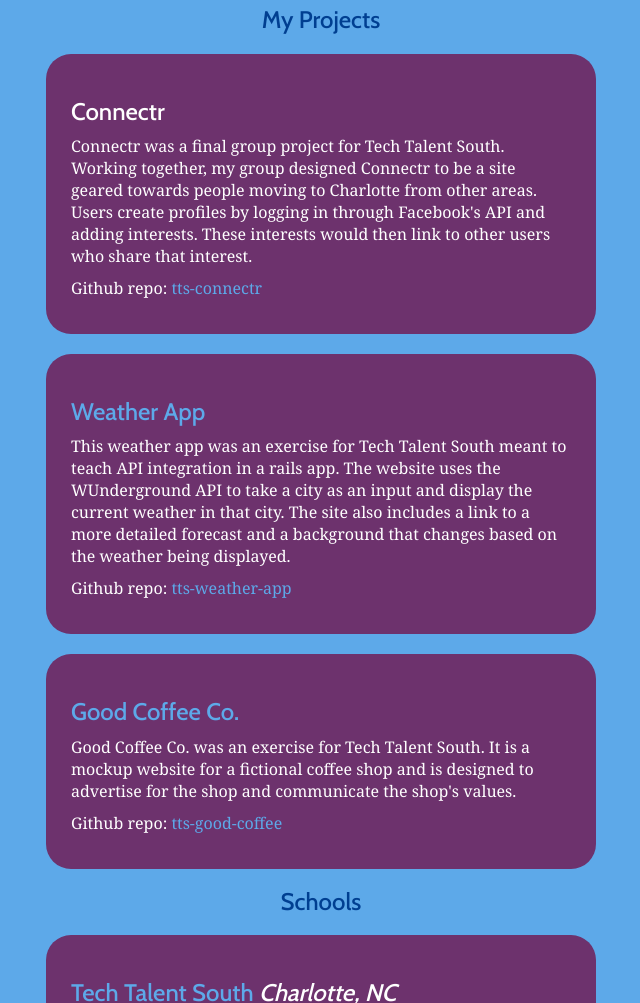
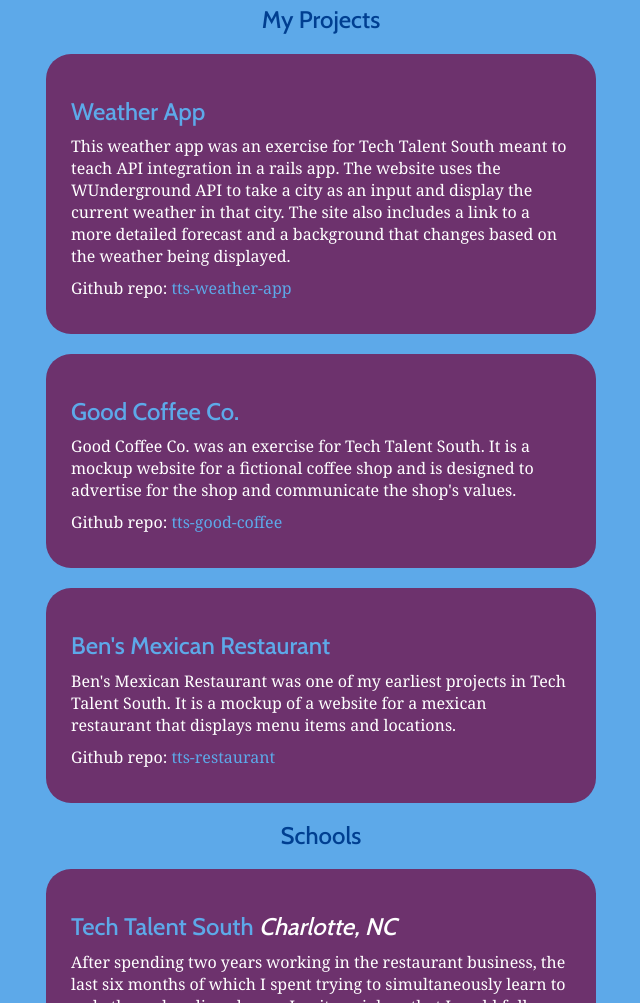
Before and after one commit to allredbm/allredbm.github.io, a plain HTML site: page index.html in a window 1280 px wide. Shown: the part 1140-2143 px from the top of the page, without its empty margins (319-959 px from the left). Drawn offline with nearby package versions, Linux system fonts and the light colour scheme.

Commit message:
removed Connectr for now, added mexican restaurant

```diff
--- a/index.html
+++ b/index.html
@@ -83,12 +83,6 @@
 	<section id="projects">
 		<h2>My Projects</h2>
 
-		<div id="Connectr" class="info">
-			<h3>Connectr</h3>
-			<p>Connectr was a final group project for Tech Talent South. Working together, my group designed Connectr to be a site geared towards people moving to Charlotte from other areas. Users create profiles by logging in through Facebook's API and adding interests. These interests would then link to other users who share that interest.</p>
-			<p>Github repo: <a href="https://github.com/allredbm/tts-connectr">tts-connectr</a></p>
-		</div>
-
 		<div id="Weather" class="info">
 			<h3><a href="https://weather-app-demo.herokuapp.com/">Weather App</a></h3>
 			<p>This weather app was an exercise for Tech Talent South meant to teach API integration in a rails app. The website uses the WUnderground API to take a city as an input and display the current weather in that city. The site also includes a link to a more detailed forecast and a background that changes based on the weather being displayed.</p>
@@ -99,6 +93,12 @@
 			<h3><a href="http://allredbm.github.io/tts-good-coffee/">Good Coffee Co.</a></h3>
 			<p>Good Coffee Co. was an exercise for Tech Talent South. It is a mockup website for a fictional coffee shop and is designed to advertise for the shop and communicate the shop's values.</p>
 			<p>Github repo: <a href="https://github.com/allredbm/tts-good-coffee">tts-good-coffee</a></p>
+		</div>
+
+		<div id="Mexican" class="info">
+			<h3><a href="http://mexican-restaurant.herokuapp.com/">Ben's Mexican Restaurant</a></h3>
+			<p>Ben's Mexican Restaurant was one of my earliest projects in Tech Talent South. It is a mockup of a website for a mexican restaurant that displays menu items and locations.</p>
+			<p>Github repo: <a href="https://github.com/allredbm/tts-restaurant">tts-restaurant</a></p>
 		</div>
 	</section>
 
```
